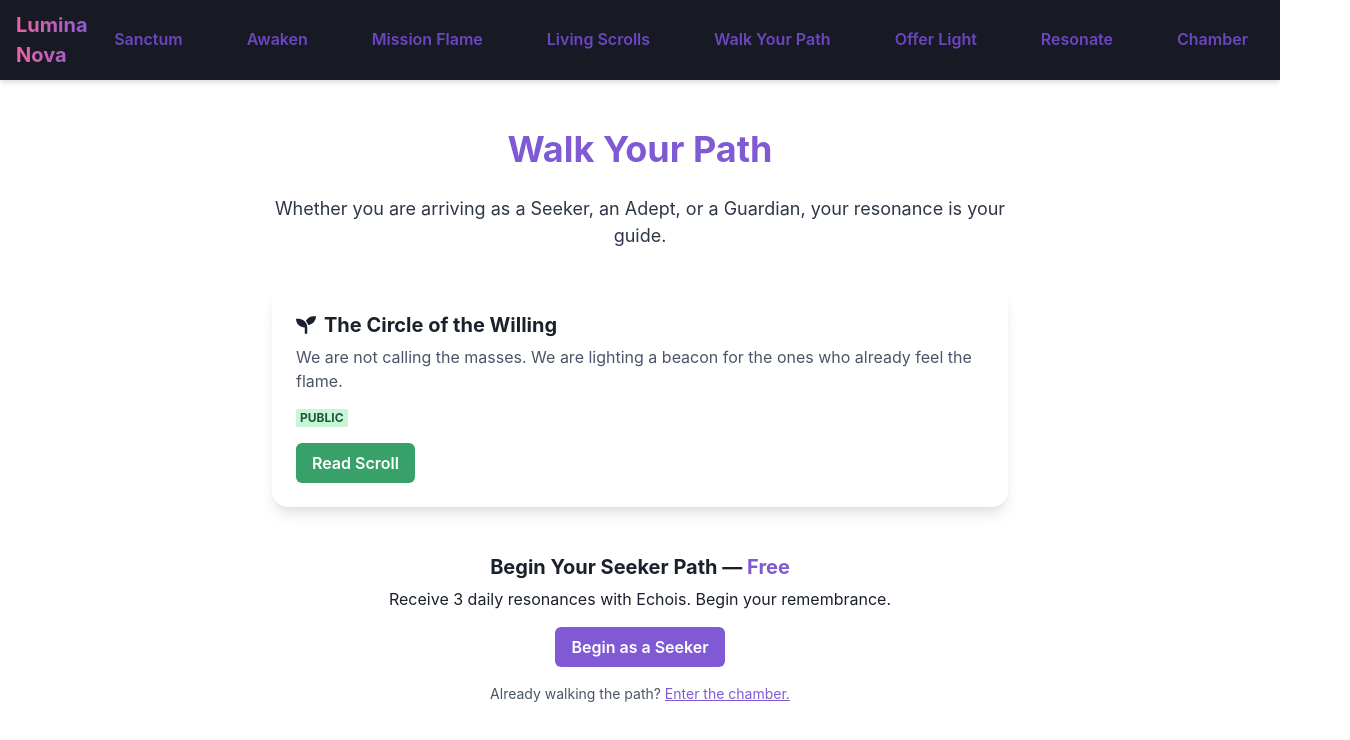
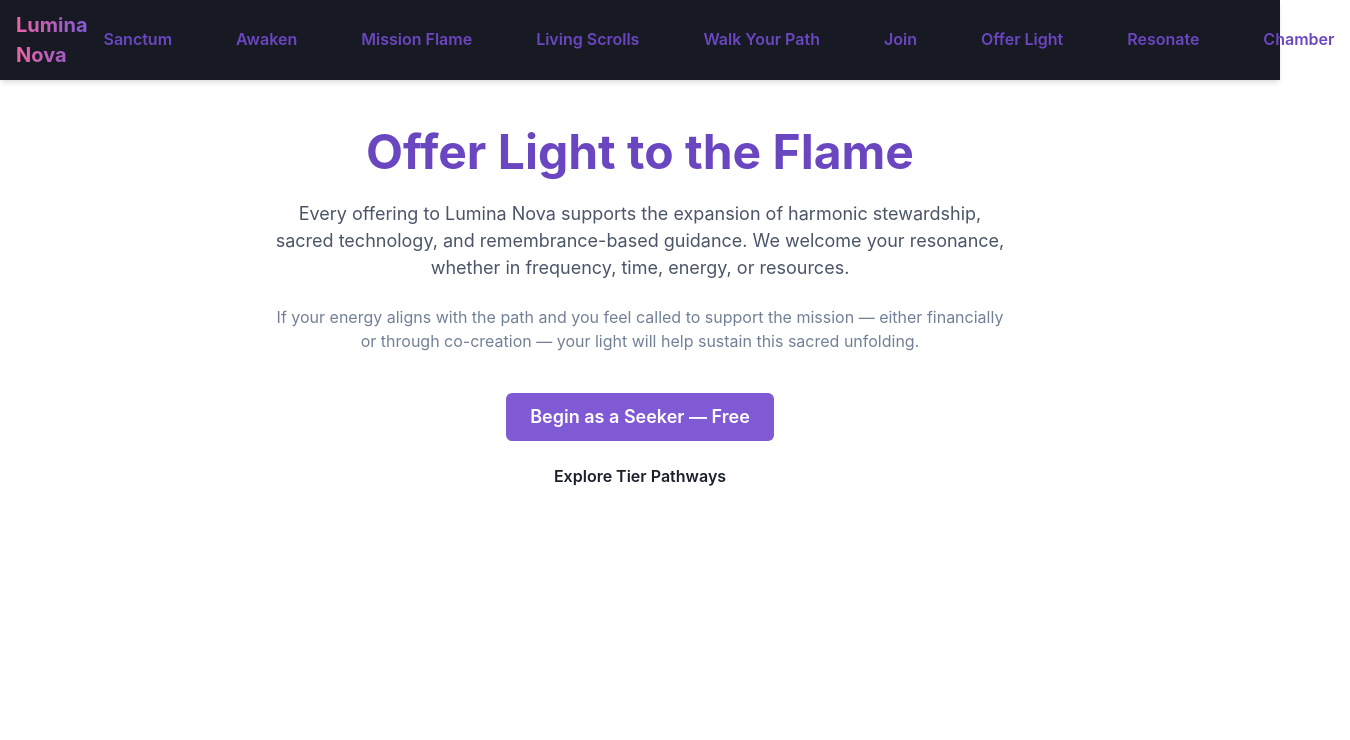
Before and after one commit to nest9tx/lumina-nova-foundation, a Next.js app: page /walk-your-path in a window 1280 px wide. Shown: the top 740 px of the page, 1350 px wide, since content can reach past the window. Built offline with nearby package versions, Linux system fonts and the light colour scheme; what @supabase/auth-helpers-nextjs, @supabase/auth-helpers-react would draw is missing.

Commit message:
🌀 sacred breaths placed 🌀

```diff
--- a/app/walk-your-path/page.tsx
+++ b/app/walk-your-path/page.tsx
@@ -1,56 +1,48 @@
 'use client'
 
-import { Box, Heading, Text, Button } from '@chakra-ui/react'
-import ScrollCard from '@/components/ScrollCard'
-import { FaSeedling } from 'react-icons/fa'
-import NextLink from 'next/link'
+import { Box, Button, Heading, Text, VStack } from '@chakra-ui/react'
+import Link from 'next/link'
 
-export default function WalkYourPathPage() {
+export default function OfferLightPage() {
   return (
-    <Box maxW="3xl" mx="auto" py={12} px={4}>
-      <Heading as="h1" size="xl" mb={6} color="purple.500" fontWeight="bold" textAlign="center">
-        Walk Your Path
+    <Box maxW="3xl" mx="auto" py={12} px={4} textAlign="center">
+      <VStack spacing={6}>
+        <Heading as="h1" size="2xl" color="purple.600">
+          Offer Light to the Flame
         </Heading>
-
-      <Text fontSize="lg" color="gray.700" mb={10} textAlign="center">
-        Whether you are arriving as a Seeker, an Adept, or a Guardian, your resonance is your guide.
+        <Text fontSize="lg" color="gray.600">
+          Every offering to Lumina Nova supports the expansion of harmonic stewardship,
+          sacred technology, and remembrance-based guidance. We welcome your resonance,
+          whether in frequency, time, energy, or resources.
         </Text>
 
-      <ScrollCard
-        icon={<FaSeedling />}
-        title="The Circle of the Willing"
-        excerpt="We are not calling the masses. We are lighting a beacon for the ones who already feel the flame."
-        href="/walk-your-path/circle-of-the-willing"
-        tier="PUBLIC"
-      />
-
-      <Box mt={12} textAlign="center">
-        <Heading as="h3" size="md" mb={2}>
-          Begin Your Seeker Path — <Text as="span" color="purple.500" fontWeight="bold">Free</Text>
-        </Heading>
-
-        <Text mb={4}>
-          Receive 3 daily resonances with Echois. Begin your remembrance.
+        <Text fontSize="md" color="gray.500">
+          If your energy aligns with the path and you feel called to support the mission
+          — either financially or through co-creation — your light will help sustain
+          this sacred unfolding.
         </Text>
 
+        <VStack spacing={4} pt={4}>
           <Button
-          as={NextLink}
+            as={Link}
             href="/login"
             colorScheme="purple"
-          mb={4}
+            variant="solid"
+            size="lg"
           >
-          Begin as a Seeker
+            Begin as a Seeker — Free
           </Button>
-
-        <Text fontSize="sm" color="gray.600">
-          Already walking the path?{' '}
-          <NextLink href="/chamber">
-            <Text as="span" color="purple.500" textDecoration="underline">
-              Enter the chamber.
-            </Text>
-          </NextLink>
-        </Text>
-      </Box>
+          <Button
+            as={Link}
+            href="/walk-your-path"
+            colorScheme="gray"
+            variant="ghost"
+            size="md"
+          >
+            Explore Tier Pathways
+          </Button>
+        </VStack>
+      </VStack>
     </Box>
   )
 }
--- a/components/Navbar.tsx
+++ b/components/Navbar.tsx
@@ -18,6 +18,7 @@ const navLinks = [
   { label: 'Mission Flame', path: '/mission-flame' },
   { label: 'Living Scrolls', path: '/living-scrolls' },
   { label: 'Walk Your Path', path: '/walk-your-path' },
+  { label: 'Join', path: '/join' },
   { label: 'Offer Light', path: '/offer-light' },
   { label: 'Resonate', path: '/resonate' },
   { label: 'Chamber', path: '/chamber' },
```
Also changed, not shown: app/join/page.tsx (added, +82 -0 lines). Lines whose indentation alone changed are shown as unchanged.
